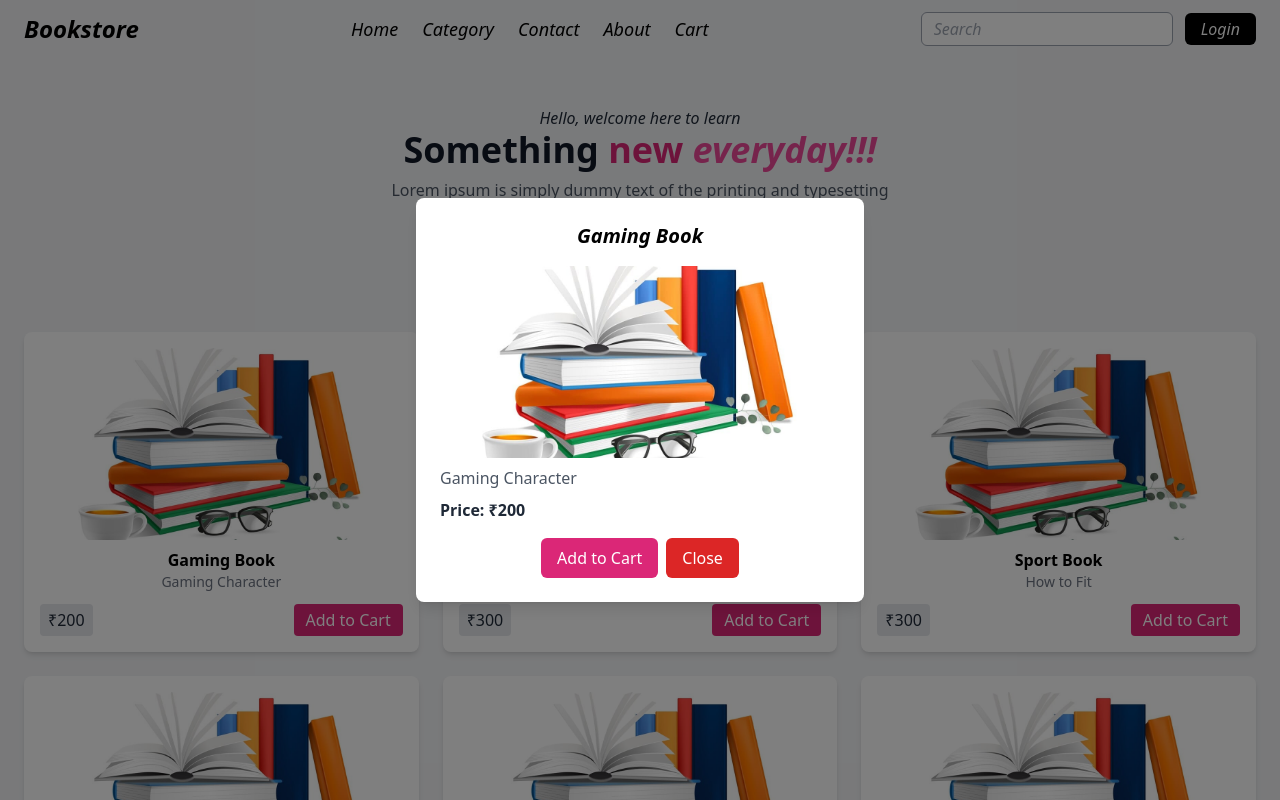
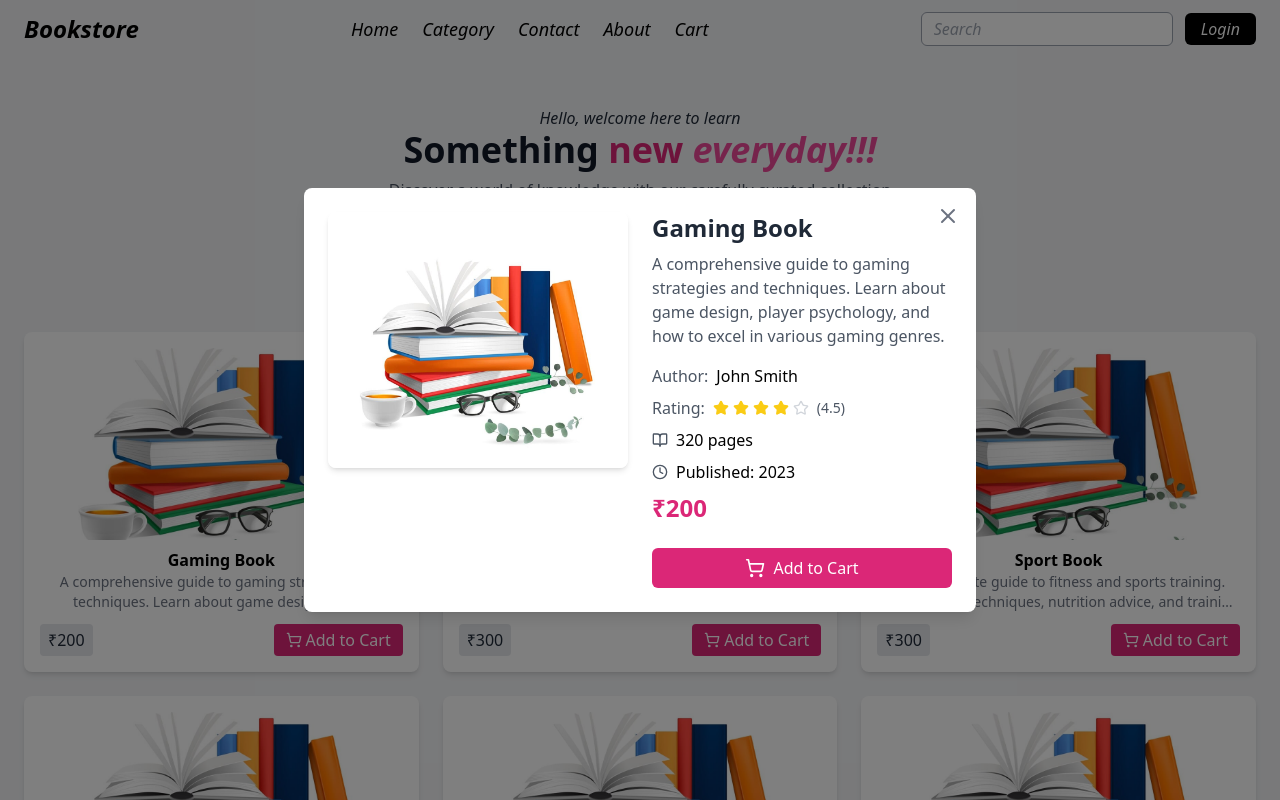
Before and after one commit to Syed-07dz/Book-Store-React, a React (Vite) app in the folder BookStore/: page / in a window 1280 px wide. Both pictures are taken after a click on the picture 221 px from the left and 444 px from the top of the page. Shown: the top 800 px of the page. Built offline with nearby package versions, Linux system fonts and the light colour scheme.

Commit message:
some changes in home page and categroy page

```diff
--- a/BookStore/src/pages/Category.jsx
+++ b/BookStore/src/pages/Category.jsx
@@ -2,12 +2,11 @@ import React, { useState, useEffect } from 'react';
 import axios from 'axios';
 import { useCart } from '../context/CartContext';
 import { useNavigate } from 'react-router-dom';
+import { X, ShoppingCart, Star, Clock, BookOpen } from "lucide-react";
 
 const Category = () => {
   const [products, setProducts] = useState([]);
-  const [showPopup, setShowPopup] = useState(false);
   const [selectedBook, setSelectedBook] = useState(null);
-  const [showForm, setShowForm] = useState(false);
   const { addToCart } = useCart();
   const navigate = useNavigate();
 
@@ -15,7 +14,15 @@ const Category = () => {
     // Fetch products from the backend API
     axios.get('http://localhost:3000/products')
       .then(response => {
-        setProducts(response.data);
+        // Add rating and other details to each product
+        const enhancedProducts = response.data.map(product => ({
+          ...product,
+          rating: (Math.random() * (5 - 4) + 4).toFixed(1), // Random rating between 4.0 and 5.0
+          pages: Math.floor(Math.random() * (500 - 200) + 200), // Random pages between 200 and 500
+          publishedDate: "2023",
+          language: "English"
+        }));
+        setProducts(enhancedProducts);
       })
       .catch(error => {
         console.error('Error fetching products:', error);
@@ -23,19 +30,31 @@ const Category = () => {
   }, []);
 
   const handleBuyNowClick = (book) => {
-    setSelectedBook(book);
-    setShowPopup(true);
-  };
-
-  const handleOrderNowClick = (book) => {
-    addToCart(book);
-    setShowForm(false);
-    setShowPopup(false);
+    addToCart({
+      id: book.id,
+      name: book.name,
+      description: book.description,
+      price: book.price,
+      image: book.image
+    });
     navigate('/cards');
   };
 
+  const renderStars = (rating) => {
+    return [...Array(5)].map((_, index) => (
+      <Star
+        key={index}
+        className={`w-4 h-4 ${
+          index < Math.floor(rating)
+            ? 'text-yellow-400 fill-current'
+            : 'text-gray-300'
+        }`}
+      />
+    ));
+  };
+
   return (
-    <div className="bg-pink-100 p-6 min-h-screen">
+    <div className="bg-gray-100 p-6 min-h-screen">
       <div className="text-center p-6">
         <h2 className="italic text-gray-800 text-4xl sm:text-6xl font-bold">
           We're delighted to have you <span className="text-pink-600">Here! :)</span>
@@ -52,14 +71,27 @@ const Category = () => {
 
         <div className="grid grid-cols-1 sm:grid-cols-2 md:grid-cols-3 gap-6 mt-4">
           {products.map((book) => (
-            <div key={book.id} className="bg-gray-200 p-4 shadow-md rounded-lg text-center">
-              <img src={book.image} alt={book.name} className="w-full h-48 object-cover rounded" />
-              <h4 className="font-bold mt-2">{book.name}</h4>
-              <p className="text-sm text-gray-500">{book.description}</p>
+            <div key={book.id} className="bg-white p-4 shadow-md rounded-lg text-center hover:shadow-lg transition-shadow">
+              <div
+                className="cursor-pointer"
+                onClick={() => setSelectedBook(book)}
+              >
+                <img
+                  src={book.image}
+                  alt={book.name}
+                  className="w-full h-48 object-cover rounded-lg hover:opacity-90 transition-opacity"
+                />
+                <h4 className="font-bold mt-2 hover:text-pink-600 transition-colors">{book.name}</h4>
+                <p className="text-sm text-gray-500 line-clamp-2 hover:text-gray-700">{book.description}</p>
+              </div>
               <div className="flex justify-between items-center mt-3">
-                <span className="bg-gray-300 text-gray-800 px-2 py-1 rounded">₹ {book.price}</span>
-                <button onClick={() => handleBuyNowClick(book)} className="bg-pink-600 text-white px-3 py-1 rounded">
-                  Buy now
+                <span className="bg-gray-200 text-gray-800 px-2 py-1 rounded">₹{book.price}</span>
+                <button
+                  onClick={() => handleBuyNowClick(book)}
+                  className="bg-pink-600 text-white px-3 py-1 rounded hover:bg-pink-700 transition-colors flex items-center gap-1"
+                >
+                  <ShoppingCart className="w-4 h-4" />
+                  Add to Cart
                 </button>
               </div>
             </div>
@@ -67,37 +99,67 @@ const Category = () => {
         </div>
       </div>
 
-      {showPopup && selectedBook && (
-        <div className="fixed inset-0 flex justify-center items-center bg-black bg-opacity-50 p-4">
-          <div className="bg-white p-6 rounded-lg shadow-lg w-full max-w-md">
-            <h2 className="text-center italic font-bold text-xl">{selectedBook.name}</h2>
-            <img src={selectedBook.image} alt={selectedBook.name} className="w-full h-48 object-cover rounded-lg mt-4" />
-            <p className="text-gray-600 mt-2">{selectedBook.description}</p>
-            <p className="text-gray-800 font-bold mt-2">Price: ₹ {selectedBook.price}</p>
-            <div className="text-center mt-4 flex justify-center gap-2">
-              <button onClick={() => handleOrderNowClick(selectedBook)} className="bg-pink-600 text-white px-4 py-2 rounded-md">Add to Cart</button>
-              <button onClick={() => setShowPopup(false)} className="bg-red-600 text-white px-4 py-2 rounded-md">Close</button>
-            </div>
-          </div>
-        </div>
-      )}
+      {/* Book Detail Popup */}
+      {selectedBook && (
+        <div className="fixed inset-0 flex justify-center items-center bg-black bg-opacity-50 p-4 z-50">
+          <div className="bg-white p-6 rounded-lg shadow-lg w-full max-w-2xl relative">
+            <button
+              onClick={() => setSelectedBook(null)}
+              className="absolute right-4 top-4 text-gray-500 hover:text-gray-700"
+            >
+              <X className="w-6 h-6" />
+            </button>
 
-      {showForm && (
-        <div className="fixed inset-0 flex justify-center items-center bg-black bg-opacity-50 p-4">
-          <div className="bg-white p-6 rounded-lg shadow-lg w-full max-w-md">
-            <h2 className="text-center italic font-bold text-xl">Place Order</h2>
-            <div className="grid grid-cols-1 sm:grid-cols-2 gap-4 mt-4">
-              <input type="text" placeholder="Your Name" className="border p-2 rounded-md" />
-              <input type="text" placeholder="Your Number" className="border p-2 rounded-md" />
-              <input type="email" placeholder="Your Email" className="border p-2 rounded-md col-span-1 sm:col-span-2" />
-              <input type="text" placeholder="Payment method" className="border p-2 rounded-md" />
-              <input type="text" placeholder="Your Address" className="border p-2 rounded-md col-span-1 sm:col-span-2" />
-              <input type="text" placeholder="City" className="border p-2 rounded-md" />
-              <input type="text" placeholder="State" className="border p-2 rounded-md" />
-            </div>
-            <div className="text-center mt-4 flex justify-center gap-2">
-              <button className="bg-blue-600 text-white px-4 py-2 rounded-md">Order Now</button>
-              <button onClick={() => setShowForm(false)} className="bg-red-600 text-white px-4 py-2 rounded-md">Cancel</button>
+            <div className="grid md:grid-cols-2 gap-6">
+              <div>
+                <img
+                  src={selectedBook.image}
+                  alt={selectedBook.name}
+                  className="w-full h-64 object-cover rounded-lg shadow-md"
+                />
+              </div>
+
+              <div>
+                <h2 className="text-2xl font-bold text-gray-800">{selectedBook.name}</h2>
+                <p className="text-gray-600 mt-2">{selectedBook.description}</p>
+
+                <div className="mt-4 space-y-2">
+                  <div className="flex items-center gap-2">
+                    <span className="text-gray-600">Rating:</span>
+                    <div className="flex items-center gap-1">
+                      {renderStars(selectedBook.rating)}
+                      <span className="text-sm text-gray-600 ml-1">({selectedBook.rating})</span>
+                    </div>
+                  </div>
+
+                  <div className="flex items-center gap-2">
+                    <BookOpen className="w-4 h-4 text-gray-600" />
+                    <span>{selectedBook.pages} pages</span>
+                  </div>
+
+                  <div className="flex items-center gap-2">
+                    <Clock className="w-4 h-4 text-gray-600" />
+                    <span>Published: {selectedBook.publishedDate}</span>
+                  </div>
+
+                  <div className="mt-4">
+                    <span className="text-2xl font-bold text-pink-600">₹{selectedBook.price}</span>
+                  </div>
+                </div>
+
+                <div className="mt-6 flex gap-3">
+                  <button
+                    className="flex-1 bg-pink-600 text-white px-4 py-2 rounded-md hover:bg-pink-700 transition-colors flex items-center justify-center gap-2"
+                    onClick={() => {
+                      handleBuyNowClick(selectedBook);
+                      setSelectedBook(null);
+                    }}
+                  >
+                    <ShoppingCart className="w-5 h-5" />
+                    Add to Cart
+                  </button>
+                </div>
+              </div>
             </div>
           </div>
         </div>
--- a/BookStore/src/pages/Home.jsx
+++ b/BookStore/src/pages/Home.jsx
@@ -1,14 +1,87 @@
 import React, { useState } from "react";
 import { useNavigate } from "react-router-dom";
 import { useCart } from "../context/CartContext";
+import { X, ShoppingCart, Star, Clock, BookOpen } from "lucide-react";
 
 const books = [
-  { id: 1, image: "/Banner.jpg", title: "Gaming Book", description: "Gaming Character", price: 200 },
-  { id: 2, image: "/Banner.jpg", title: "Programming Book", description: "Python java", price: 300 },
-  { id: 3, image: "/Banner.jpg", title: "Sport Book", description: "How to Fit", price: 300 },
-  { id: 4, image: "/Banner.jpg", title: "Maths Book", description: "RD Sharma", price: 200 },
-  { id: 5, image: "/Banner.jpg", title: "Gaming Book", description: "How to Play", price: 200 },
-  { id: 6, image: "/Banner.jpg", title: "Coding Book", description: "JAVA HTML", price: 200 },
+  {
+    id: 1,
+    image: "/Banner.jpg",
+    title: "Gaming Book",
+    description: "A comprehensive guide to gaming strategies and techniques. Learn about game design, player psychology, and how to excel in various gaming genres.",
+    price: 200,
+    author: "John Smith",
+    rating: 4.5,
+    pages: 320,
+    language: "English",
+    publishedDate: "2023",
+    category: "Gaming"
+  },
+  {
+    id: 2,
+    image: "/Banner.jpg",
+    title: "Programming Book",
+    description: "Master Python and Java programming with this comprehensive guide. Perfect for beginners and intermediate developers looking to enhance their coding skills.",
+    price: 300,
+    author: "Sarah Johnson",
+    rating: 4.8,
+    pages: 450,
+    language: "English",
+    publishedDate: "2023",
+    category: "Programming"
+  },
+  {
+    id: 3,
+    image: "/Banner.jpg",
+    title: "Sport Book",
+    description: "Your complete guide to fitness and sports training. Learn proper techniques, nutrition advice, and training programs for optimal performance.",
+    price: 300,
+    author: "Mike Williams",
+    rating: 4.6,
+    pages: 280,
+    language: "English",
+    publishedDate: "2023",
+    category: "Sports"
+  },
+  {
+    id: 4,
+    image: "/Banner.jpg",
+    title: "Maths Book",
+    description: "RD Sharma's comprehensive mathematics guide covering advanced topics with detailed explanations and practice problems.",
+    price: 200,
+    author: "RD Sharma",
+    rating: 4.9,
+    pages: 600,
+    language: "English",
+    publishedDate: "2023",
+    category: "Mathematics"
+  },
+  {
+    id: 5,
+    image: "/Banner.jpg",
+    title: "Gaming Book",
+    description: "Learn the fundamentals of gaming, from basic controls to advanced strategies. Includes tips for popular games and competitive gaming.",
+    price: 200,
+    author: "Alex Turner",
+    rating: 4.3,
+    pages: 250,
+    language: "English",
+    publishedDate: "2023",
+    category: "Gaming"
+  },
+  {
+    id: 6,
+    image: "/Banner.jpg",
+    title: "Coding Book",
+    description: "A practical guide to web development with Java and HTML. Learn to build responsive websites and web applications from scratch.",
+    price: 200,
+    author: "David Brown",
+    rating: 4.7,
+    pages: 400,
+    language: "English",
+    publishedDate: "2023",
+    category: "Programming"
+  },
 ];
 
 const Home = () => {
@@ -28,6 +101,19 @@ const Home = () => {
     navigate('/cards');
   };
 
+  const renderStars = (rating) => {
+    return [...Array(5)].map((_, index) => (
+      <Star
+        key={index}
+        className={`w-4 h-4 ${
+          index < Math.floor(rating)
+            ? 'text-yellow-400 fill-current'
+            : 'text-gray-300'
+        }`}
+      />
+    ));
+  };
+
   return (
     <div className="bg-gray-100 p-6">
       {/* Header Section */}
@@ -38,7 +124,7 @@ const Home = () => {
           <span className="text-pink-500 italic"> everyday!!!</span>
         </h1>
         <p className="text-gray-600 max-w-lg mx-auto mt-2">
-          Lorem ipsum is simply dummy text of the printing and typesetting industry.
+          Discover a world of knowledge with our carefully curated collection of books.
         </p>
         <div className="mt-4 flex flex-col sm:flex-row items-center justify-center gap-2">
           <input
@@ -46,31 +132,31 @@ const Home = () => {
             placeholder="Email"
             className="border p-2 rounded-md sm:w-60 w-full text-center"
           />
-          <button className="bg-pink-600 text-white px-4 py-2 rounded-md w-full sm:w-auto">
+          <button className="bg-pink-600 text-white px-4 py-2 rounded-md w-full sm:w-auto hover:bg-pink-700 transition-colors">
             Get started
           </button>
         </div>
-
       </div>
 
       {/* Book Grid */}
       <div className="grid grid-cols-1 sm:grid-cols-2 lg:grid-cols-3 gap-6 mt-6">
         {books.map((book) => (
-          <div key={book.id} className="bg-white p-4 shadow-md rounded-lg text-center">
+          <div key={book.id} className="bg-white p-4 shadow-md rounded-lg text-center hover:shadow-lg transition-shadow">
             <img
               src={book.image}
               alt={book.title}
-              className="w-full h-48 object-cover rounded-lg cursor-pointer"
+              className="w-full h-48 object-cover rounded-lg cursor-pointer hover:opacity-90 transition-opacity"
               onClick={() => setSelectedBook(book)}
             />
             <h4 className="font-bold mt-2">{book.title}</h4>
-            <p className="text-sm text-gray-500">{book.description}</p>
+            <p className="text-sm text-gray-500 line-clamp-2">{book.description}</p>
             <div className="flex justify-between items-center mt-3">
               <span className="bg-gray-200 text-gray-800 px-2 py-1 rounded">₹{book.price}</span>
               <button
                 onClick={() => handleBuyNow(book)}
-                className="bg-pink-600 text-white px-3 py-1 rounded"
+                className="bg-pink-600 text-white px-3 py-1 rounded hover:bg-pink-700 transition-colors flex items-center gap-1"
               >
+                <ShoppingCart className="w-4 h-4" />
                 Add to Cart
               </button>
             </div>
@@ -80,27 +166,70 @@ const Home = () => {
 
       {/* Book Detail Popup */}
       {selectedBook && (
-        <div className="fixed inset-0 flex justify-center items-center bg-black bg-opacity-50 p-4">
-          <div className="bg-white p-6 rounded-lg shadow-lg w-full max-w-md">
-            <h2 className="text-center italic font-bold text-xl">{selectedBook.title}</h2>
+        <div className="fixed inset-0 flex justify-center items-center bg-black bg-opacity-50 p-4 z-50">
+          <div className="bg-white p-6 rounded-lg shadow-lg w-full max-w-2xl relative">
+            <button
+              onClick={() => setSelectedBook(null)}
+              className="absolute right-4 top-4 text-gray-500 hover:text-gray-700"
+            >
+              <X className="w-6 h-6" />
+            </button>
+
+            <div className="grid md:grid-cols-2 gap-6">
+              <div>
                 <img
                   src={selectedBook.image}
                   alt={selectedBook.title}
-              className="w-full h-48 object-cover rounded-lg mt-4"
+                  className="w-full h-64 object-cover rounded-lg shadow-md"
                 />
+              </div>
+
+              <div>
+                <h2 className="text-2xl font-bold text-gray-800">{selectedBook.title}</h2>
                 <p className="text-gray-600 mt-2">{selectedBook.description}</p>
-            <p className="text-gray-800 font-bold mt-2">Price: ₹{selectedBook.price}</p>
-            <div className="text-center mt-4 flex justify-center gap-2">
+
+                <div className="mt-4 space-y-2">
+                  <div className="flex items-center gap-2">
+                    <span className="text-gray-600">Author:</span>
+                    <span className="font-medium">{selectedBook.author}</span>
+                  </div>
+
+                  <div className="flex items-center gap-2">
+                    <span className="text-gray-600">Rating:</span>
+                    <div className="flex items-center gap-1">
+                      {renderStars(selectedBook.rating)}
+                      <span className="text-sm text-gray-600 ml-1">({selectedBook.rating})</span>
+                    </div>
+                  </div>
+
+                  <div className="flex items-center gap-2">
+                    <BookOpen className="w-4 h-4 text-gray-600" />
+                    <span>{selectedBook.pages} pages</span>
+                  </div>
+
+                  <div className="flex items-center gap-2">
+                    <Clock className="w-4 h-4 text-gray-600" />
+                    <span>Published: {selectedBook.publishedDate}</span>
+                  </div>
+
+                  <div className="mt-4">
+                    <span className="text-2xl font-bold text-pink-600">₹{selectedBook.price}</span>
+                  </div>
+                </div>
+
+                <div className="mt-6 flex gap-3">
                   <button
-                className="bg-pink-600 text-white px-4 py-2 rounded-md"
+                    className="flex-1 bg-pink-600 text-white px-4 py-2 rounded-md hover:bg-pink-700 transition-colors flex items-center justify-center gap-2"
                     onClick={() => {
                       handleBuyNow(selectedBook);
                       setSelectedBook(null);
                     }}
                   >
+                    <ShoppingCart className="w-5 h-5" />
                     Add to Cart
                   </button>
-              <button onClick={() => setSelectedBook(null)} className="bg-red-600 text-white px-4 py-2 rounded-md">Close</button>
+                </div>
+              </div>
             </div>
           </div>
         </div>
```
Lines whose indentation alone changed are shown as unchanged.
